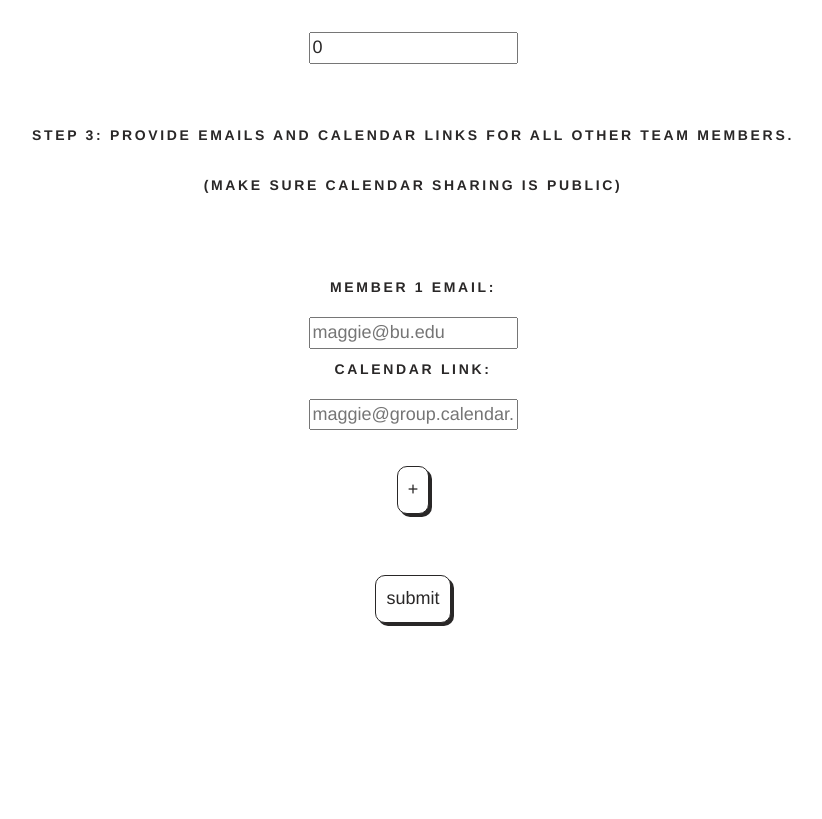
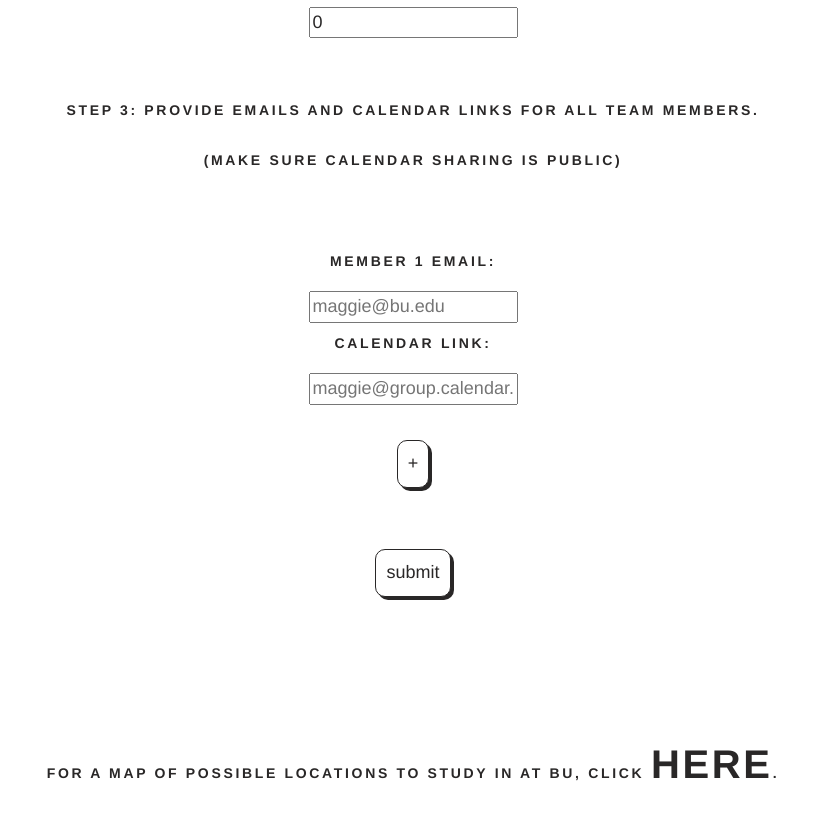
Before and after one commit to ktmck678/cs411-project, a plain HTML site: page final_del/signUp.html in a window 1280 px wide. Shown: the part 413-1232 px from the top of the page, without its empty margins (227-1049 px from the left). Drawn offline with nearby package versions, Linux system fonts and the light colour scheme.

```diff
--- a/final_del/signUp.html
+++ b/final_del/signUp.html
@@ -160,12 +160,12 @@
     </div>
     <br>
     <form novalidate>
-        <br><br>
+        <br>
         <p>Step 2: Specify the amount of Meeting Time Needed:</p>
         <br>
             <input ng-model="timeSpan">
         <br><br><br>
-        <p>Step 3: Provide emails and calendar links for all other team members.</p>
+        <p>Step 3: Provide emails and calendar links for all team members.</p>
         <p>(Make sure calendar sharing is public)</p>
         <div ng-repeat="ecp in ecps track by $index">
             <br><br>
@@ -193,6 +193,7 @@
                 <p>{{cal.dayOfWeek}} from {{cal.start}} to {{cal.end}}</p>
                 <p></p>
             </div>
+            <p>For a map of possible locations to study in at BU, click <a href="map.html">here</a>.</p>
         </div>
     </div>
 
```
